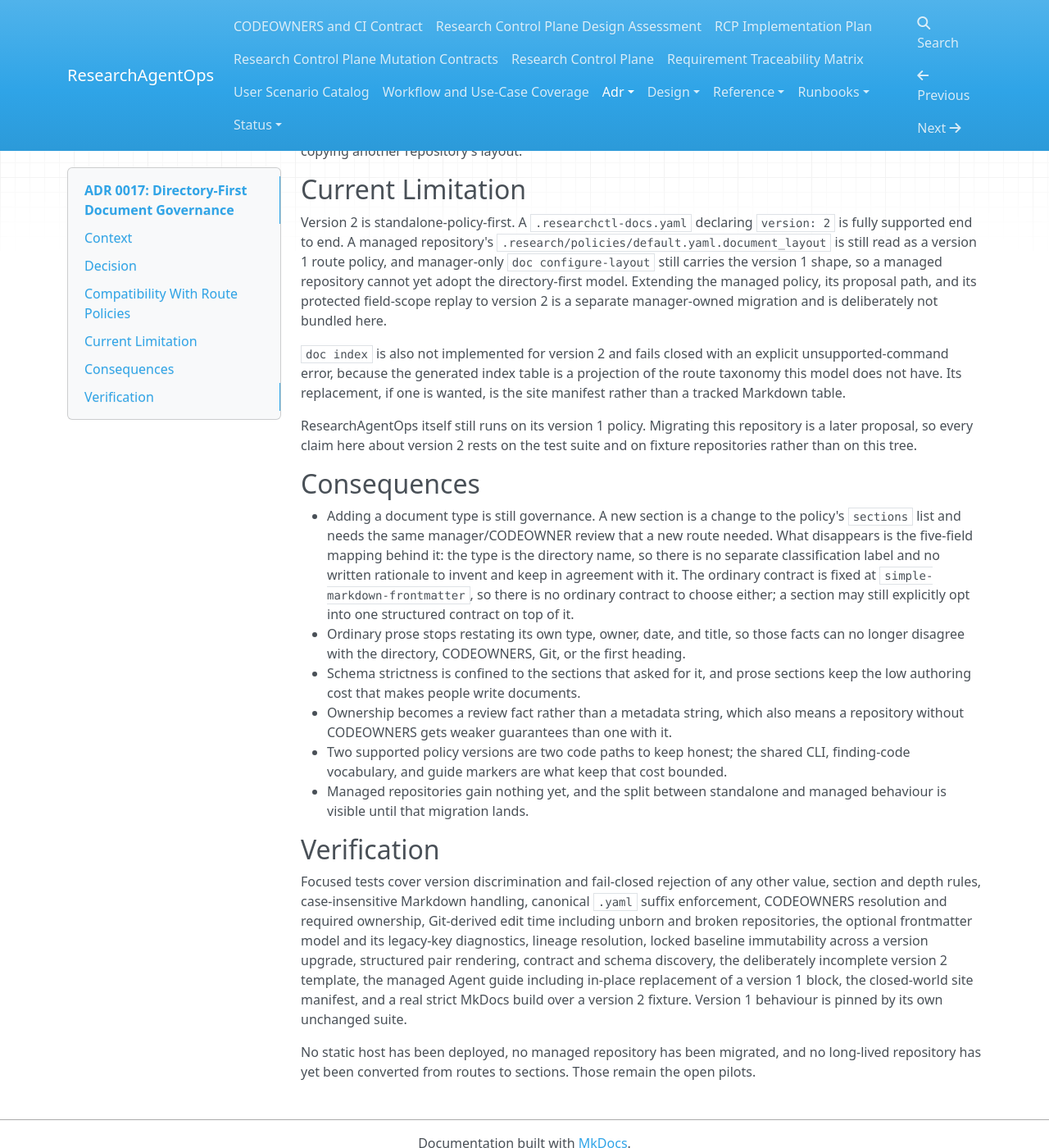
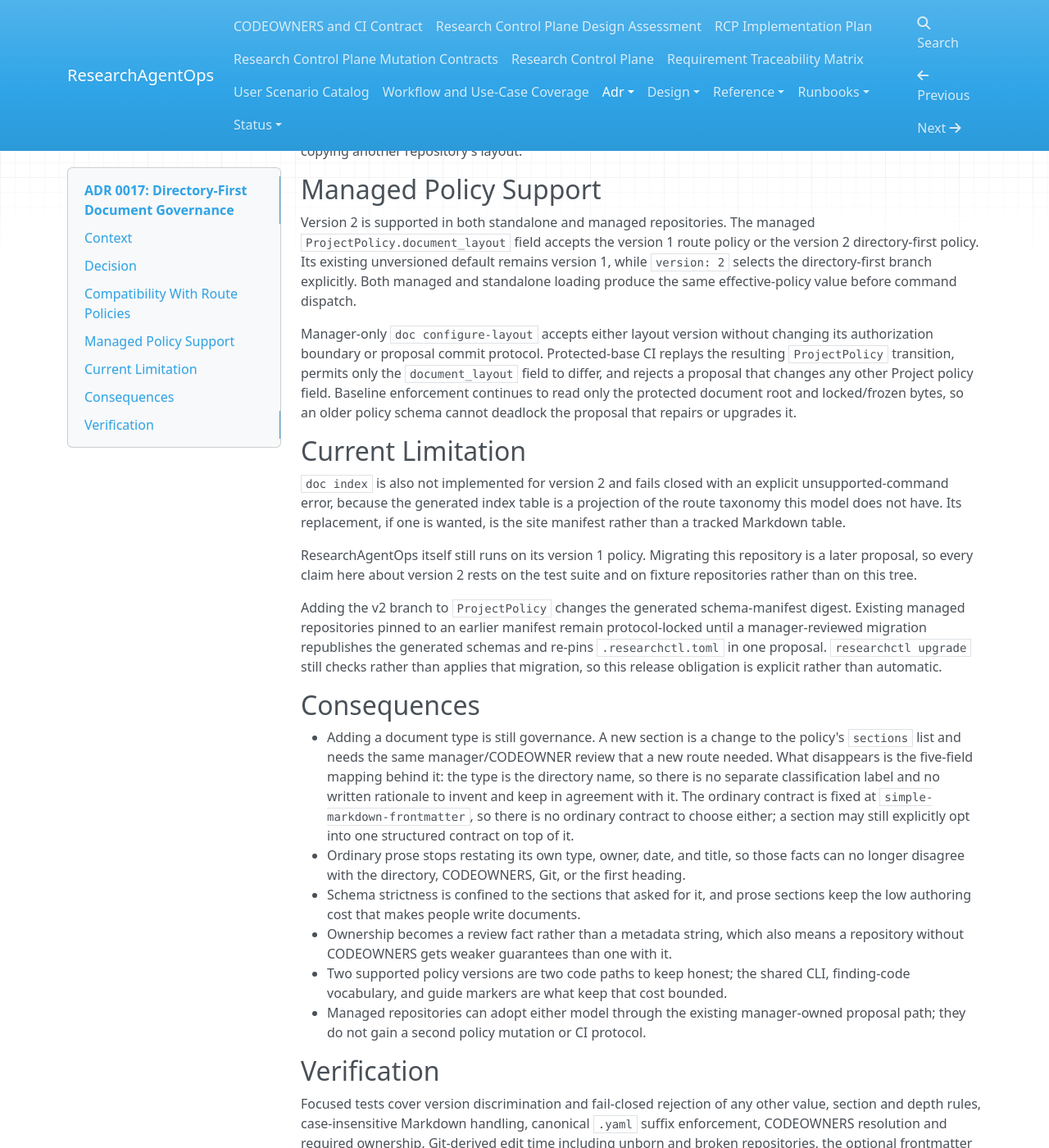
Before and after one commit to yukiumi13/ResearchAgentOps, an MkDocs documentation site: the page built from docs/adr/0017-directory-first-document-governance.md, in a window 1280 px wide and 1400 px high, scrolled down 2819 px. Shown: the whole window at 82% size. Built offline with MkDocs 1.6.1, drawn with Linux system fonts in a browser that asks for light colours; nearby versions of some CDN libraries; some of the changed text lies outside the part shown.

Commit message:
feat: support managed directory-first document policies

```diff
--- a/docs/adr/0017-directory-first-document-governance.md
+++ b/docs/adr/0017-directory-first-document-governance.md
@@ -2,12 +2,16 @@
 type: adr
 title: Directory-first document governance
 owner: person:yl2708
-last_updated: 2026-08-18
+last_updated: 2026-08-20
 validity: valid
 tags: [documents, governance, codeowners, migration, mkdocs]
 references:
   - kind: repository_path
     location: src/researchctl/services/document_policy.py
+  - kind: repository_path
+    location: src/researchctl/services/control_document_layout_policy.py
+  - kind: repository_path
+    location: src/researchctl/services/ci_dispatch.py
   - kind: repository_path
     location: src/researchctl/services/project_documents_v2.py
   - kind: repository_path
@@ -175,16 +179,24 @@
 Directory names are facts about a specific project, and a template that linted
 while empty would invite copying another repository's layout.
 
+## Managed Policy Support
+
+Version 2 is supported in both standalone and managed repositories. The managed
+`ProjectPolicy.document_layout` field accepts the version 1 route policy or the
+version 2 directory-first policy. Its existing unversioned default remains
+version 1, while `version: 2` selects the directory-first branch explicitly.
+Both managed and standalone loading produce the same effective-policy value
+before command dispatch.
+
+Manager-only `doc configure-layout` accepts either layout version without
+changing its authorization boundary or proposal commit protocol. Protected-base
+CI replays the resulting `ProjectPolicy` transition, permits only the
+`document_layout` field to differ, and rejects a proposal that changes any other
+Project policy field. Baseline enforcement continues to read only the protected
+document root and locked/frozen bytes, so an older policy schema cannot deadlock
+the proposal that repairs or upgrades it.
+
 ## Current Limitation
-
-Version 2 is standalone-policy-first. A `.researchctl-docs.yaml` declaring
-`version: 2` is fully supported end to end. A managed repository's
-`.research/policies/default.yaml.document_layout` is still read as a version 1
-route policy, and manager-only `doc configure-layout` still carries the version 1
-shape, so a managed repository cannot yet adopt the directory-first model.
-Extending the managed policy, its proposal path, and its protected field-scope
-replay to version 2 is a separate manager-owned migration and is deliberately not
-bundled here.
 
 `doc index` is also not implemented for version 2 and fails closed with an
 explicit unsupported-command error, because the generated index table is a
@@ -194,6 +206,13 @@
 ResearchAgentOps itself still runs on its version 1 policy. Migrating this
 repository is a later proposal, so every claim here about version 2 rests on the
 test suite and on fixture repositories rather than on this tree.
+
+Adding the v2 branch to `ProjectPolicy` changes the generated schema-manifest
+digest. Existing managed repositories pinned to an earlier manifest remain
+protocol-locked until a manager-reviewed migration republishes the generated
+schemas and re-pins `.researchctl.toml` in one proposal. `researchctl upgrade`
+still checks rather than applies that migration, so this release obligation is
+explicit rather than automatic.
 
 ## Consequences
 
@@ -215,8 +234,9 @@
 - Two supported policy versions are two code paths to keep honest; the shared
   CLI, finding-code vocabulary, and guide markers are what keep that cost
   bounded.
-- Managed repositories gain nothing yet, and the split between standalone and
-  managed behaviour is visible until that migration lands.
+- Managed repositories can adopt either model through the existing
+  manager-owned proposal path; they do not gain a second policy mutation or CI
+  protocol.
 
 ## Verification
 
@@ -229,7 +249,10 @@
 contract and schema discovery, the deliberately incomplete version 2 template,
 the managed Agent guide including in-place replacement of a version 1 block, the
 closed-world site manifest, and a real strict MkDocs build over a version 2
-fixture. Version 1 behaviour is pinned by its own unchanged suite.
+fixture. Managed tests additionally cover v1 default compatibility, v2 effective
+policy loading, manager-only proposal preparation, exact CI field-scope replay,
+and locked baseline enforcement. Version 1 behaviour is pinned by its own
+unchanged suite.
 
 No static host has been deployed, no managed repository has been migrated, and
 no long-lived repository has yet been converted from routes to sections. Those
```
Also changed, not shown: other parts of docs/adr/0017-directory-first-document-governance.md (+2 -2 lines), README.md (+11 -9 lines), docs/TRACEABILITY_MATRIX.md (+2 -2 lines), docs/WORKFLOW_COVERAGE.md (+12 -10 lines), docs/reference/requirement-ledger.md (+10 -8 lines), 9 other files.
